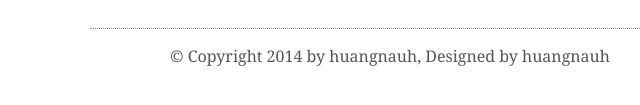
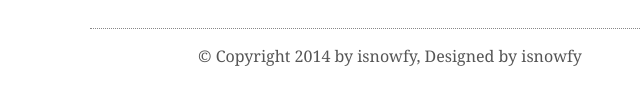
Before and after one commit to huangnauh/huangnauh.github.io, a plain HTML site: page index.html in a window 1280 px wide. Shown: the part 253-358 px from the top of the page, 250-890 px from the left. Drawn offline with Linux system fonts and the light colour scheme.

Commit message:
Update index.html

```diff
--- a/index.html
+++ b/index.html
@@ -5,7 +5,7 @@
     <meta name="viewport" content="width=device-width, initial-scale=1.0"/>
     <meta name="Keywords" content="blog"/>
     <meta name="Description" content="blog"/>
-    <title>huangnauh</title>
+    <title>Simple</title>
     <link rel="shortcut icon" href="/static/favicon.png"/>
     <link rel="stylesheet" type="text/css" href="main.css" />
 </head>
@@ -32,7 +32,7 @@
     <div class="innermain" id="main">
     </div>
     <div class="footer">
-        <p>© Copyright 2014 by huangnauh, Designed by huangnauh</p>
+        <p>© Copyright 2014 by isnowfy, Designed by isnowfy</p>
     </div>
 </div>
 <script src="main.js"></script>
```
